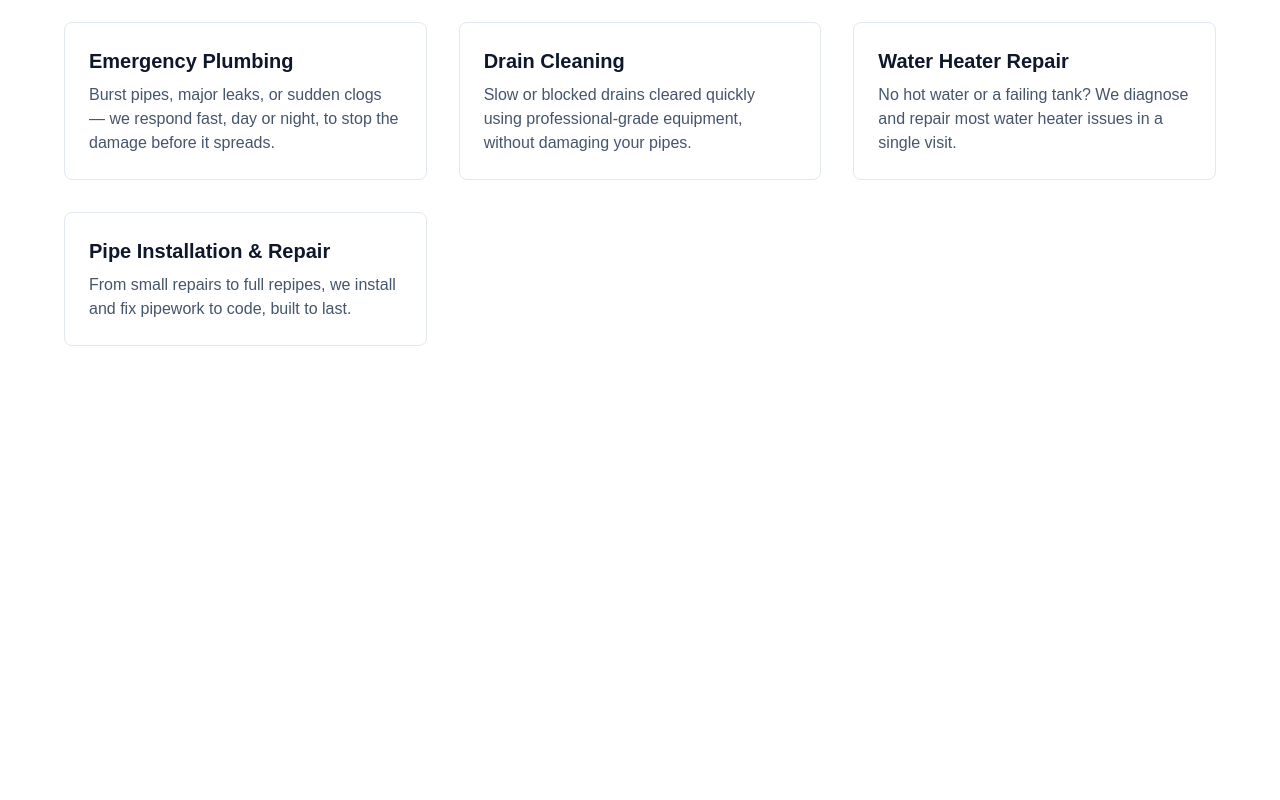
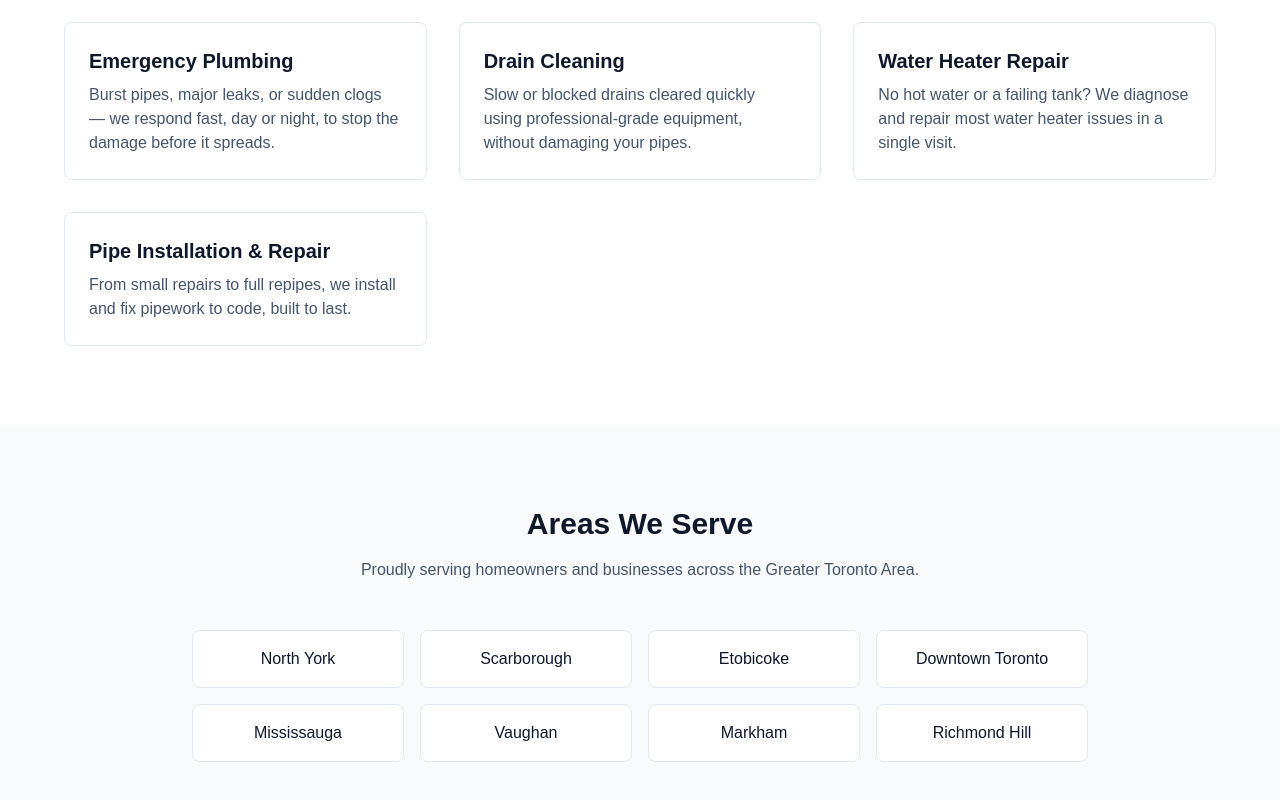
Before and after one commit to broda012/learning-web-dev, a Next.js app in the folder plumbing-site/: page / in a window 1280 px wide. Shown: the part 1002-1802 px from the top of the page. Before the commit the page ends 1428 px from the top, so only its background shows below. Built offline with nearby package versions, Linux system fonts and the light colour scheme.

Commit message:
Add Service Areas section and matching nav link

```diff
--- a/plumbing-site/app/components/Navbar.js
+++ b/plumbing-site/app/components/Navbar.js
@@ -27,6 +27,9 @@ export default function Navbar() {
           <a href="#services" className="hover:text-blue-400">
             Services
           </a>
+          <a href="#areas" className="hover:text-blue-400">
+            Service Areas
+          </a>
         </div>
       </div>
 
@@ -46,6 +49,13 @@ export default function Navbar() {
           >
             Services
           </a>
+          <a
+            href="#areas"
+            onClick={() => setIsOpen(false)}
+            className="hover:text-blue-400"
+          >
+            Service Areas
+          </a>
         </div>
       )}
     </nav>
--- a/plumbing-site/app/page.js
+++ b/plumbing-site/app/page.js
@@ -54,6 +54,42 @@ export default function Home() {
           </div>
         </div>
       </section>
+
+      <section id="areas" className="bg-slate-50 text-slate-900 px-6 py-20">
+        <h2 className="text-3xl font-bold text-center mb-4">
+          Areas We Serve
+        </h2>
+        <p className="text-center text-slate-600 mb-12">
+          Proudly serving homeowners and businesses across the Greater
+          Toronto Area.
+        </p>
+        <div className="max-w-4xl mx-auto grid grid-cols-2 sm:grid-cols-4 gap-4 text-center">
+          <div className="bg-white border border-slate-200 rounded-lg py-4">
+            North York
+          </div>
+          <div className="bg-white border border-slate-200 rounded-lg py-4">
+            Scarborough
+          </div>
+          <div className="bg-white border border-slate-200 rounded-lg py-4">
+            Etobicoke
+          </div>
+          <div className="bg-white border border-slate-200 rounded-lg py-4">
+            Downtown Toronto
+          </div>
+          <div className="bg-white border border-slate-200 rounded-lg py-4">
+            Mississauga
+          </div>
+          <div className="bg-white border border-slate-200 rounded-lg py-4">
+            Vaughan
+          </div>
+          <div className="bg-white border border-slate-200 rounded-lg py-4">
+            Markham
+          </div>
+          <div className="bg-white border border-slate-200 rounded-lg py-4">
+            Richmond Hill
+          </div>
+        </div>
+      </section>
     </main>
   );
 }
```
